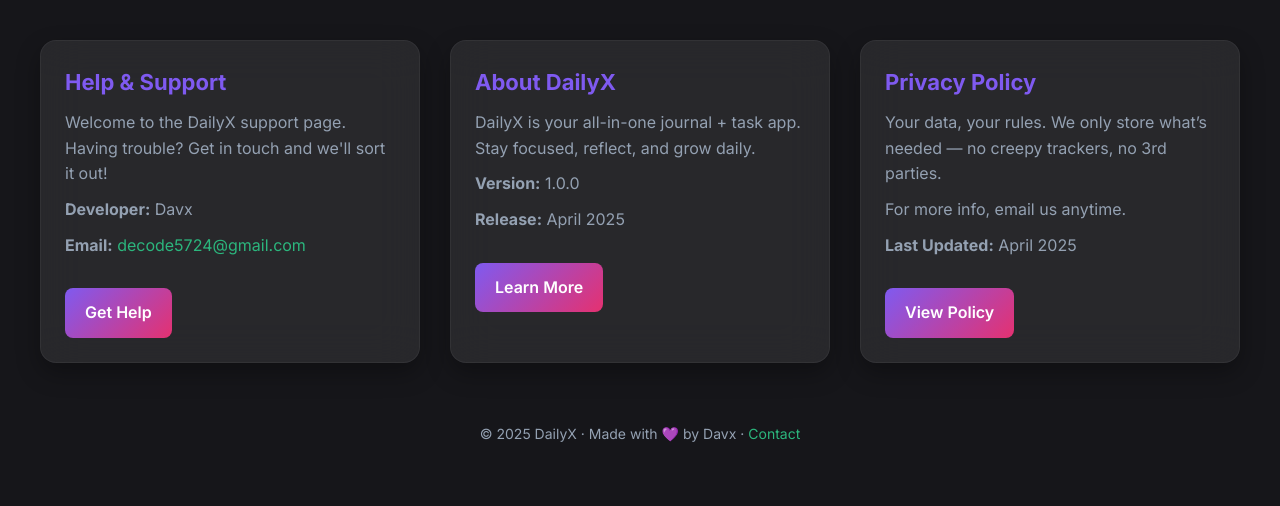
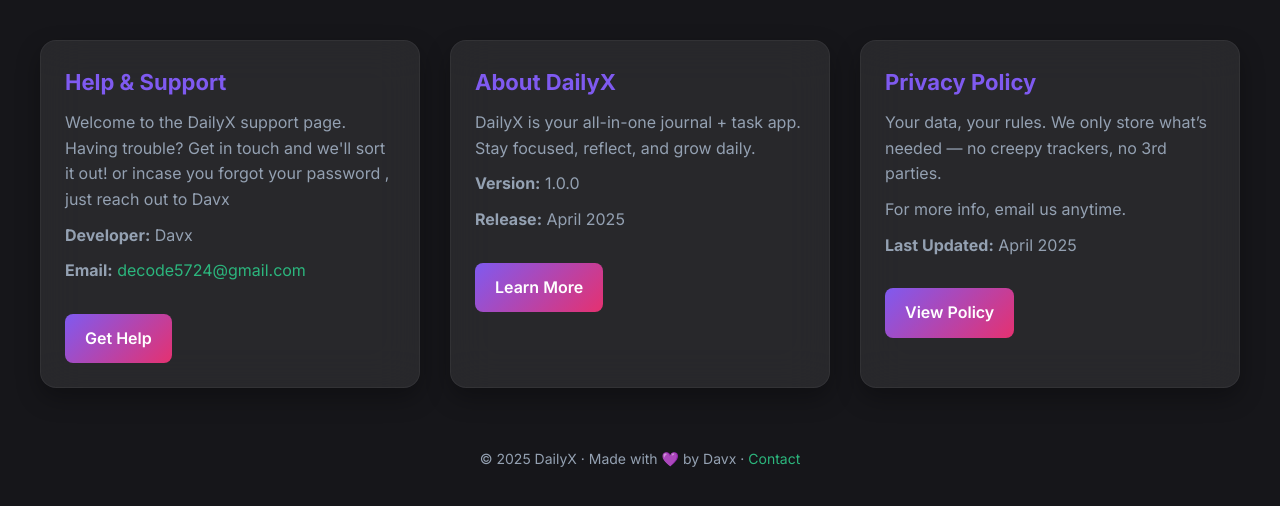
Before and after one commit to hirdav/dailyx-support, a plain HTML site: page index.html in a window 1280 px wide. Drawn offline with Linux system fonts and the light colour scheme.

Commit message:
Update index.html

```diff
--- a/index.html
+++ b/index.html
@@ -112,7 +112,7 @@
   <main class="container">
     <div class="card" id="support">
       <h2>Help & Support</h2>
-      <p>Welcome to the DailyX support page. Having trouble? Get in touch and we'll sort it out!</p>
+      <p>Welcome to the DailyX support page. Having trouble? Get in touch and we'll sort it out! or incase you forgot your password , just reach out to Davx</p>
       <p><strong>Developer:</strong> Davx</p>
       <p><strong>Email:</strong> <a href="mailto:decode5724@gmail.com">decode5724@gmail.com</a></p>
       <a href="#contact" class="button">Get Help</a>
```
